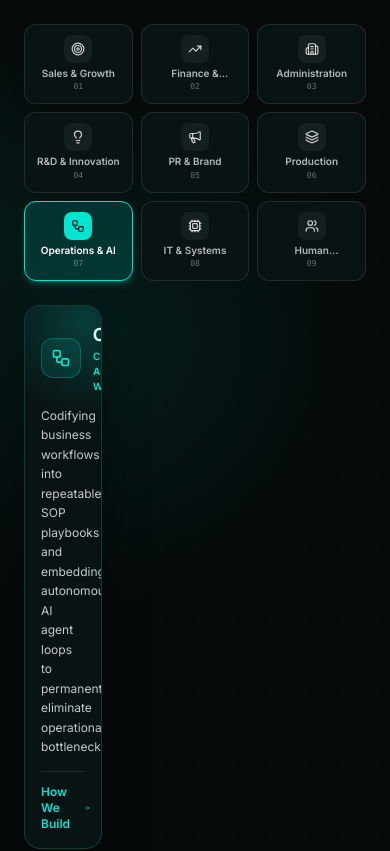
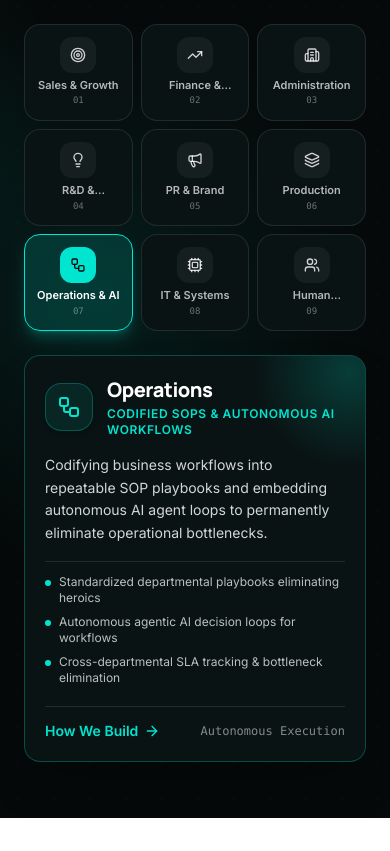
Before and after one commit to sanumapvt/sanuma_website, a Next.js app: page / in a window 390 px wide. Shown: the part 3240-4091 px from the top of the page. Built offline with nearby package versions, Linux system fonts and the light colour scheme.

Commit message:
fix(mobile): restore full-width responsive layout for department HUD card on mobile

```diff
--- a/src/components/sections/InteractiveBusinessHub.jsx
+++ b/src/components/sections/InteractiveBusinessHub.jsx
@@ -265,12 +265,13 @@ export default function InteractiveBusinessHub() {
         </div>
 
         {/* ========================================================================= */}
-        {/* RESPONSIVE 360° VIEW: Mobile Touch Grid (<lg) & Desktop Revolving Orbit (>=lg) */}
+        {/* RESPONSIVE 360° VIEW: Mobile Stack (<lg) & Desktop 12-Col Grid (>=lg)     */}
         {/* ========================================================================= */}
-        <div className="grid grid-cols-1 lg:grid-cols-12 gap-6 sm:gap-8 xl:gap-12 items-center">
-          {/* MOBILE & TABLET: Ultra-Lightweight Touch Matrix (Zero 13-Animation Lag on Phones) */}
-          <div className="col-span-12 lg:hidden">
-            <div className="grid grid-cols-3 gap-2 sm:gap-2.5 max-w-md mx-auto">
+
+        {/* 1. MOBILE & TABLET (< lg): Full-Width Touch Grid + Full-Width HUD Card */}
+        <div className="lg:hidden flex flex-col gap-6 w-full max-w-lg mx-auto">
+          {/* 3x3 Department Touch Selector */}
+          <div className="grid grid-cols-3 gap-2 sm:gap-2.5 w-full">
             {DEPARTMENTS.map((dept) => {
               const isSelected = dept.id === activeDept.id;
               const Icon = dept.icon;
@@ -283,48 +284,124 @@ export default function InteractiveBusinessHub() {
                     setActiveId(dept.id);
                     setHoveredId(dept.id);
                   }}
-                    className={`p-2.5 sm:p-3 rounded-xl border transition-all duration-150 flex flex-col items-center justify-center text-center cursor-pointer active:scale-95 ${
+                  className={`p-3 rounded-2xl border transition-all duration-150 flex flex-col items-center justify-center text-center cursor-pointer active:scale-95 ${
                     isSelected
-                        ? "bg-[#00E5D0]/15 border-[#00E5D0] shadow-md shadow-[#00E5D0]/20"
+                      ? "bg-[#00E5D0]/15 border-[#00E5D0] shadow-lg shadow-[#00E5D0]/20"
                       : "bg-[#091313] border-white/10 text-white/70 hover:border-white/25 hover:text-white"
                   }`}
                 >
                   <div
-                      className={`w-7 h-7 sm:w-8 sm:h-8 rounded-lg flex items-center justify-center mb-1 transition-colors ${
+                    className={`w-9 h-9 rounded-xl flex items-center justify-center mb-1.5 transition-colors ${
                       isSelected
                         ? "bg-[#00E5D0] text-[#050909]"
                         : "bg-white/5 text-white/80"
                     }`}
                   >
-                      <Icon className="w-3.5 h-3.5 sm:w-4 sm:h-4" />
+                    <Icon className="w-4 h-4 sm:w-5 sm:h-5" />
                   </div>
                   <span
-                      className={`text-[10px] sm:text-xs font-bold leading-tight line-clamp-1 ${
+                    className={`text-[11px] sm:text-xs font-bold leading-tight line-clamp-1 ${
                       isSelected ? "text-white" : "text-white/70"
                     }`}
                   >
                     {dept.short}
                   </span>
-                    <span className="text-[8px] font-mono text-white/40 mt-0.5">
+                  <span className="text-[9px] font-mono text-white/40 mt-0.5">
                     {dept.num}
                   </span>
                 </button>
               );
             })}
           </div>
+
+          {/* Full-Width Mobile HUD Card */}
+          <div className="w-full">
+            <div
+              key={`mobile-card-${activeDept.id}`}
+              className="p-5 sm:p-7 rounded-2xl sm:rounded-3xl bg-[#091313] border shadow-2xl relative overflow-hidden w-full"
+              style={{
+                borderColor: `${activeDept.accent}45`,
+              }}
+            >
+              {/* Subtle Ambient Glow */}
+              <div
+                className="absolute -top-20 -right-20 w-48 h-48 rounded-full pointer-events-none opacity-20"
+                style={{
+                  background: `radial-gradient(circle, ${activeDept.accent} 0%, transparent 70%)`,
+                }}
+              />
+
+              {/* Department Header */}
+              <div className="flex items-center gap-3.5 mb-4">
+                <div
+                  className="w-12 h-12 rounded-2xl flex items-center justify-center flex-shrink-0 shadow-md border"
+                  style={{
+                    backgroundColor: `${activeDept.color}25`,
+                    borderColor: `${activeDept.accent}45`,
+                  }}
+                >
+                  <ActiveIcon
+                    className="w-6 h-6"
+                    style={{ color: activeDept.accent }}
+                  />
+                </div>
+                <div>
+                  <h3 className="text-xl sm:text-2xl font-extrabold text-white tracking-tight leading-snug">
+                    {activeDept.name}
+                  </h3>
+                  <div
+                    className="text-xs font-semibold uppercase tracking-wider mt-0.5"
+                    style={{ color: activeDept.accent }}
+                  >
+                    {activeDept.tagline}
+                  </div>
+                </div>
               </div>
 
-          {/* DESKTOP (>=lg): High-End Revolving Planetary Orbit Canvas */}
+              {/* Description */}
+              <p className="text-sm text-[#F7F9F9]/85 leading-relaxed mb-4">
+                {activeDept.description}
+              </p>
+
+              {/* Key Systems Checklist */}
+              <div className="space-y-2 mb-5 pt-3 border-t border-white/10">
+                {activeDept.systems.map((sys, idx) => (
+                  <div key={idx} className="flex items-start gap-2 text-xs text-[#F7F9F9]/75">
+                    <span className="w-1.5 h-1.5 rounded-full bg-[#00E5D0] mt-1.5 flex-shrink-0" />
+                    <span>{sys}</span>
+                  </div>
+                ))}
+              </div>
+
+              {/* How We Build Link & Telemetry Metric */}
+              <div className="pt-3.5 border-t border-white/10 flex items-center justify-between">
+                <Link
+                  href="/how-we-build"
+                  className="inline-flex items-center gap-1.5 text-sm font-semibold text-[#00E5D0] hover:text-white transition-all group"
+                >
+                  <span>How We Build</span>
+                  <ArrowRight className="w-4 h-4 text-[#00E5D0] group-hover:translate-x-1 transition-transform" />
+                </Link>
+                <span className="text-xs font-mono text-white/50">
+                  {activeDept.metric}
+                </span>
+              </div>
+            </div>
+          </div>
+        </div>
+
+        {/* 2. DESKTOP (>= lg): 12-Column Grid with 360° Orbit (7 cols) + Desktop HUD Card (5 cols) */}
+        <div className="hidden lg:grid grid-cols-12 gap-8 xl:gap-12 items-center">
+          {/* Left 7 Columns: Continuous Revolving Planetary Orbit Canvas */}
           <div
-            className="hidden lg:flex lg:col-span-7 flex-col items-center justify-center relative select-none w-full overflow-hidden py-2"
-            style={{ touchAction: "pan-y" }}
+            className="col-span-7 flex flex-col items-center justify-center relative select-none w-full overflow-hidden py-2"
             onMouseEnter={() => setIsPaused(true)}
             onMouseLeave={() => {
               setIsPaused(false);
               setHoveredId(null);
             }}
           >
-            {/* Responsive Scaled Orbit Canvas */}
+            {/* Scaled Orbit Canvas */}
             <div className="relative w-[540px] h-[540px] flex items-center justify-center">
               <div className="absolute w-[540px] h-[540px] origin-center flex items-center justify-center">
                 {/* Outer Subtle Orbit Guide Ring */}
@@ -352,7 +429,7 @@ export default function InteractiveBusinessHub() {
                 />
 
                 {/* Center Core: THE BUSINESS REACTOR */}
-                <div className="relative z-30 flex flex-col items-center justify-center w-28 h-28 sm:w-32 sm:h-32 rounded-full bg-gradient-to-b from-[#132424] via-[#0E1A1A] to-[#060B0B] border-2 border-[#00E5D0] shadow-[0_0_50px_rgba(0,229,208,0.4)] group cursor-pointer">
+                <div className="relative z-30 flex flex-col items-center justify-center w-32 h-32 rounded-full bg-gradient-to-b from-[#132424] via-[#0E1A1A] to-[#060B0B] border-2 border-[#00E5D0] shadow-[0_0_50px_rgba(0,229,208,0.4)] group cursor-pointer">
                   <span className="animate-pulse absolute inline-flex h-16 w-16 rounded-full bg-[#00E5D0] opacity-20 pointer-events-none" />
                   <div className="w-11 h-11 rounded-full bg-[#00E5D0]/20 border border-[#00E5D0]/50 flex items-center justify-center text-[#00E5D0] shadow-inner mb-1 group-hover:scale-110 transition-transform">
                     <Zap className="w-5 h-5 text-[#00E5D0] drop-shadow-[0_0_8px_rgba(0,229,208,0.8)]" />
@@ -412,7 +489,7 @@ export default function InteractiveBusinessHub() {
                     })}
                   </svg>
 
-                {/* The 9 Distinct Planetary Satellite Orbs (Generous spacing, NO COLLAPSE) */}
+                  {/* The 9 Distinct Planetary Satellite Orbs */}
                   {DEPARTMENTS.map((dept) => {
                     const rad = (dept.angle * Math.PI) / 180;
                     const x = centerCoord + orbitRadius * Math.cos(rad);
@@ -505,16 +582,11 @@ export default function InteractiveBusinessHub() {
             </div>
           </div>
 
-          {/* Right 5 Columns: Compact, Sleek Minimalist HUD Card */}
-          <div className="lg:col-span-5 max-w-sm sm:max-w-md w-full mx-auto">
-            <AnimatePresence mode="wait">
-              <motion.div
-                key={activeDept.id}
-                initial={{ opacity: 0, y: 10, scale: 0.98 }}
-                animate={{ opacity: 1, y: 0, scale: 1 }}
-                exit={{ opacity: 0, y: -10, scale: 0.98 }}
-                transition={{ duration: 0.2, ease: "easeOut" }}
-                className="p-4 sm:p-6 rounded-2xl sm:rounded-3xl bg-[#091313] border border-white/15 shadow-[0_20px_50px_-10px_rgba(0,0,0,0.7)] relative overflow-hidden"
+          {/* Right 5 Columns: Desktop HUD Card */}
+          <div className="col-span-5 w-full">
+            <div
+              key={`desktop-card-${activeDept.id}`}
+              className="p-6 xl:p-8 rounded-3xl bg-[#091313] border shadow-[0_20px_50px_-10px_rgba(0,0,0,0.7)] relative overflow-hidden w-full"
               style={{
                 borderColor: `${activeDept.accent}35`,
               }}
@@ -528,25 +600,25 @@ export default function InteractiveBusinessHub() {
               />
 
               {/* Department Header */}
-                <div className="flex items-center gap-3 sm:gap-4 mb-3 sm:mb-4">
+              <div className="flex items-center gap-4 mb-4">
                 <div
-                    className="w-10 h-10 sm:w-12 sm:h-12 rounded-xl sm:rounded-2xl flex items-center justify-center flex-shrink-0 shadow-md border"
+                  className="w-12 h-12 rounded-2xl flex items-center justify-center flex-shrink-0 shadow-md border"
                   style={{
                     backgroundColor: `${activeDept.color}25`,
                     borderColor: `${activeDept.accent}45`,
                   }}
                 >
                   <ActiveIcon
-                      className="w-5 h-5 sm:w-6 sm:h-6"
+                    className="w-6 h-6"
                     style={{ color: activeDept.accent }}
                   />
                 </div>
                 <div>
-                    <h3 className="text-lg sm:text-xl lg:text-2xl font-extrabold text-white tracking-tight leading-snug">
+                  <h3 className="text-xl xl:text-2xl font-extrabold text-white tracking-tight leading-snug">
                     {activeDept.name}
                   </h3>
                   <div
-                      className="text-[10px] sm:text-xs font-semibold uppercase tracking-wider mt-0.5"
+                    className="text-xs font-semibold uppercase tracking-wider mt-0.5"
                     style={{ color: activeDept.accent }}
                   >
                     {activeDept.tagline}
@@ -555,22 +627,34 @@ export default function InteractiveBusinessHub() {
               </div>
 
               {/* Description */}
-                <p className="text-xs sm:text-sm text-[#F7F9F9]/80 leading-relaxed mb-3.5 sm:mb-5">
+              <p className="text-sm text-[#F7F9F9]/80 leading-relaxed mb-5">
                 {activeDept.description}
               </p>
 
-                {/* How We Build Link */}
-                <div className="pt-3 sm:pt-4 border-t border-white/10 flex items-center justify-between">
+              {/* Key Systems Checklist */}
+              <div className="space-y-2 mb-6 pt-3 border-t border-white/10">
+                {activeDept.systems.map((sys, idx) => (
+                  <div key={idx} className="flex items-start gap-2 text-xs text-[#F7F9F9]/70">
+                    <span className="w-1.5 h-1.5 rounded-full bg-[#00E5D0] mt-1.5 flex-shrink-0" />
+                    <span>{sys}</span>
+                  </div>
+                ))}
+              </div>
+
+              {/* How We Build Link & Telemetry */}
+              <div className="pt-4 border-t border-white/10 flex items-center justify-between">
                 <Link
                   href="/how-we-build"
-                    className="inline-flex items-center gap-1.5 text-xs sm:text-sm font-semibold text-[#00E5D0] hover:text-white transition-all group"
+                  className="inline-flex items-center gap-1.5 text-sm font-semibold text-[#00E5D0] hover:text-white transition-all group"
                 >
                   <span>How We Build</span>
-                    <ArrowRight className="w-3.5 h-3.5 sm:w-4 sm:h-4 text-[#00E5D0] group-hover:translate-x-1 transition-transform" />
+                  <ArrowRight className="w-4 h-4 text-[#00E5D0] group-hover:translate-x-1 transition-transform" />
                 </Link>
+                <span className="text-xs font-mono text-white/50">
+                  {activeDept.metric}
+                </span>
               </div>
-              </motion.div>
-            </AnimatePresence>
+            </div>
           </div>
         </div>
       </Container>
```
Lines whose indentation alone changed are shown as unchanged.
